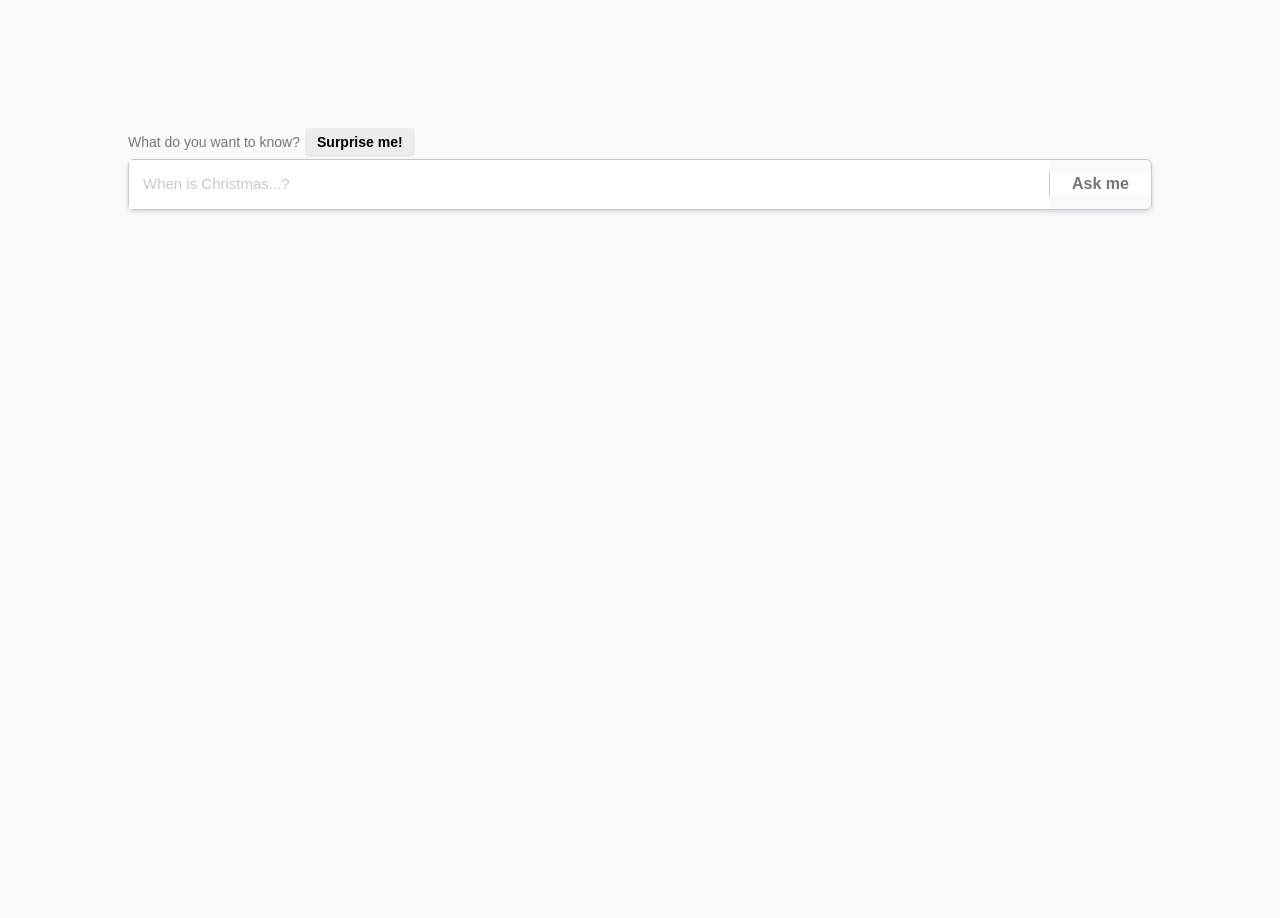
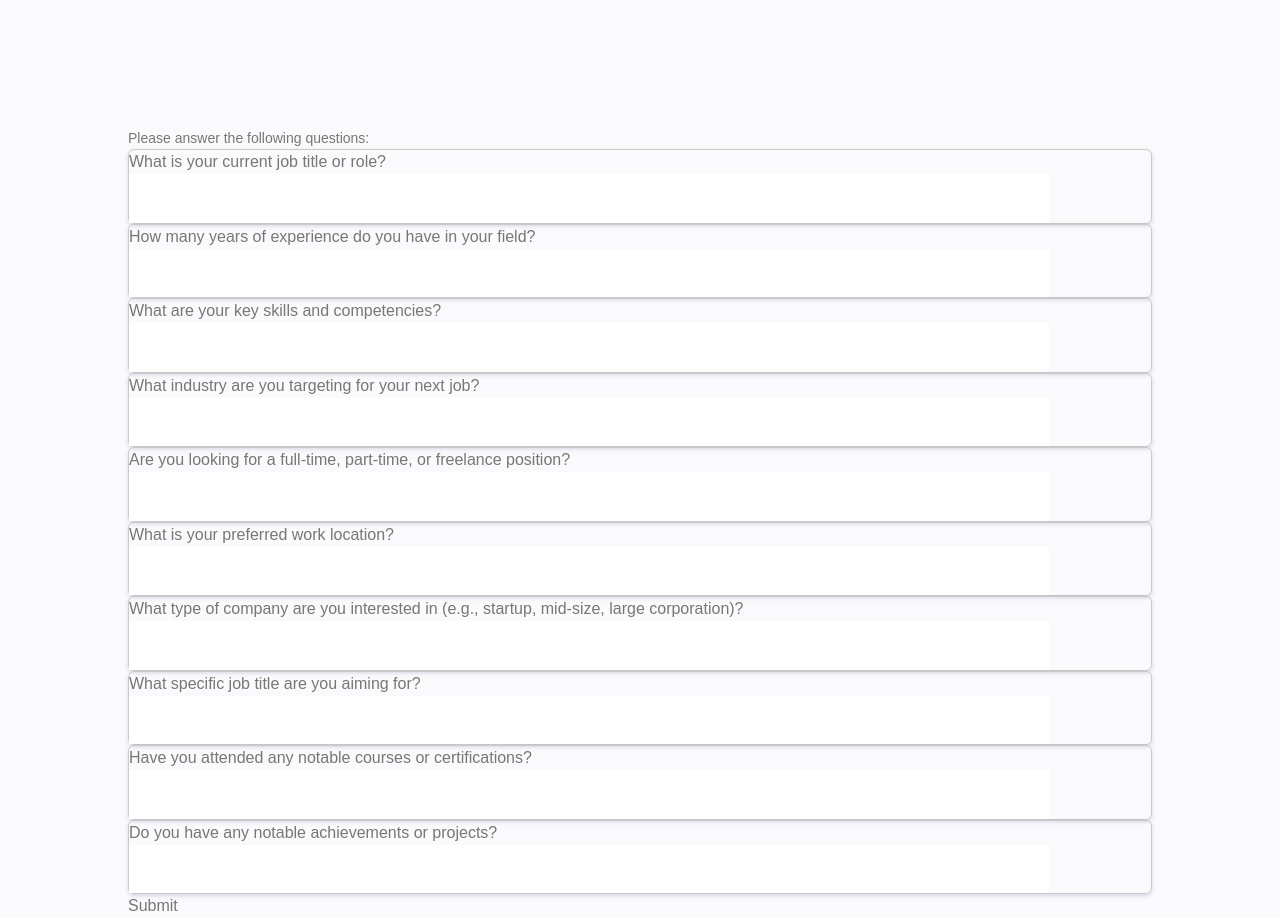
Before and after one commit to bilal1718/AI_Interviewer, a React (Vite) app: page / in a window 1280 px wide. Before the commit the page ends 800 px from the top, so only its background shows below. Built offline with nearby package versions, Linux system fonts and the light colour scheme.

Commit message:
Setup UI for interview questions

```diff
--- a/src/components/Chat_Bot.jsx
+++ b/src/components/Chat_Bot.jsx
@@ -4,6 +4,10 @@ const Chat_Bot = () => {
   const [error, setError] = useState("");
   const [value, setValue] = useState("");
   const [chatHistory, setChatHistory] = useState([]);
+  const [responses, setResponses] = useState({});
+  const [isSetupComplete, setIsSetupComplete] = useState(false);
+  const [feedback, setFeedback] = useState("");
+
   const surpriseOptions = [
     "Who won the Pakistan vs India match?",
     "Where is Uruguay located?",
@@ -15,11 +19,84 @@ const Chat_Bot = () => {
     setValue(randomValue);
   };
 
+  const initialQuestions = [
+    "What is your current job title or role?",
+    "How many years of experience do you have in your field?",
+    "What are your key skills and competencies?",
+    "What industry are you targeting for your next job?",
+    "Are you looking for a full-time, part-time, or freelance position?",
+    "What is your preferred work location?",
+    "What type of company are you interested in (e.g., startup, mid-size, large corporation)?",
+    "What specific job title are you aiming for?",
+    "Have you attended any notable courses or certifications?",
+    "Do you have any notable achievements or projects?"
+  ];
+
+  const handleResponseChange = (question, answer) => {
+    setResponses({
+      ...responses,
+      [question]: answer
+    });
+  };
+
+  const handleSubmit = async () => {
+    try {
+      const options = {
+        method: "POST",
+        body: JSON.stringify({ initialResponses: responses }),
+        headers: {
+          'Content-Type': 'application/json'
+        }
+      };
+      const response = await fetch('http://127.0.0.1:8000/setup', options);
+      if (!response.ok) {
+        throw new Error(`HTTP error! status: ${response.status}`);
+      }
+      const data = await response.json();
+      setChatHistory(data.chatHistory);
+      setIsSetupComplete(true);
+    } catch (error) {
+      console.error("Error in handleSubmit function:", error);
+      setError("Something went wrong! Please try again later.");
+    }
+  };
+
   const getResponse = async () => {
     if (!value) {
       setError("Error: Please ask a question!");
       return;
     }
+
+    if (value.toLowerCase() === "end") {
+      const options = {
+        method: "POST",
+        body: JSON.stringify({
+          history: chatHistory,
+          message: value
+        }),
+        headers: {
+          'Content-Type': 'application/json'
+        }
+      };
+      const response = await fetch('http://127.0.0.1:8000/gemini', options);
+      if (!response.ok) {
+        throw new Error(`HTTP error! status: ${response.status}`);
+      }
+      const data = await response.json();
+      setChatHistory(oldChatHistory => [
+        ...oldChatHistory,
+        { role: "user", parts: [value] },
+        { role: "model", parts: [data.message] }
+      ]);
+      setFeedback(data.feedback);
+      // clear();
+      // setTimeout(() => {
+      //   setIsSetupComplete(false);
+      // }, 5000);
+      setValue("");
+      return;
+    }
+
     try {
       const options = {
         method: "POST",
@@ -36,11 +113,10 @@ const Chat_Bot = () => {
         throw new Error(`HTTP error! status: ${response.status}`);
       }
       const data = await response.text();
-      console.log("Response from backend:", data); // Log the response from the backend
       setChatHistory(oldChatHistory => [
         ...oldChatHistory,
-        { role: "user", parts: [value] }, // Ensure 'parts' is an array
-        { role: "model", parts: [data] }  // Ensure 'parts' is an array
+        { role: "user", parts: [value] },
+        { role: "model", parts: [data] }
       ]);
       setValue("");
     } catch (error) {
@@ -53,11 +129,31 @@ const Chat_Bot = () => {
     setValue("");
     setError("");
     setChatHistory([]);
+    setResponses({});
+    setIsSetupComplete(false);
+    setFeedback("");
   };
 
   return (
     <div className='app'>
       <section className='search-section'>
+        {!isSetupComplete ? (
+          <div>
+            <p>Please answer the following questions:</p>
+            {initialQuestions.map((question, index) => (
+              <div key={index} className='input-container'>
+                <label>{question}</label>
+                <input
+                  type='text'
+                  value={responses[question] || ""}
+                  onChange={(e) => handleResponseChange(question, e.target.value)}
+                />
+              </div>
+            ))}
+            <button onClick={handleSubmit}>Submit</button>
+          </div>
+        ) : (
+          <div>
             <p>What do you want to know?
               <button className='surprise' onClick={surprise} disabled={!chatHistory.length}>Surprise me!</button>
             </p>
@@ -77,10 +173,18 @@ const Chat_Bot = () => {
 <p className='answer'>{chatItem.role}: {chatItem.parts.join(' ')}</p>
 </div>
 ))}
+{feedback && (
+<div className='feedback'>
+<p className='feedback-title'>Interview Feedback:</p>
+<p>{feedback}</p>
 </div>
+)}
+</div>
+</div>
+)}
 </section>
 </div>
 );
-}
+};
 
 export default Chat_Bot;
```
Lines whose indentation alone changed are shown as unchanged.
